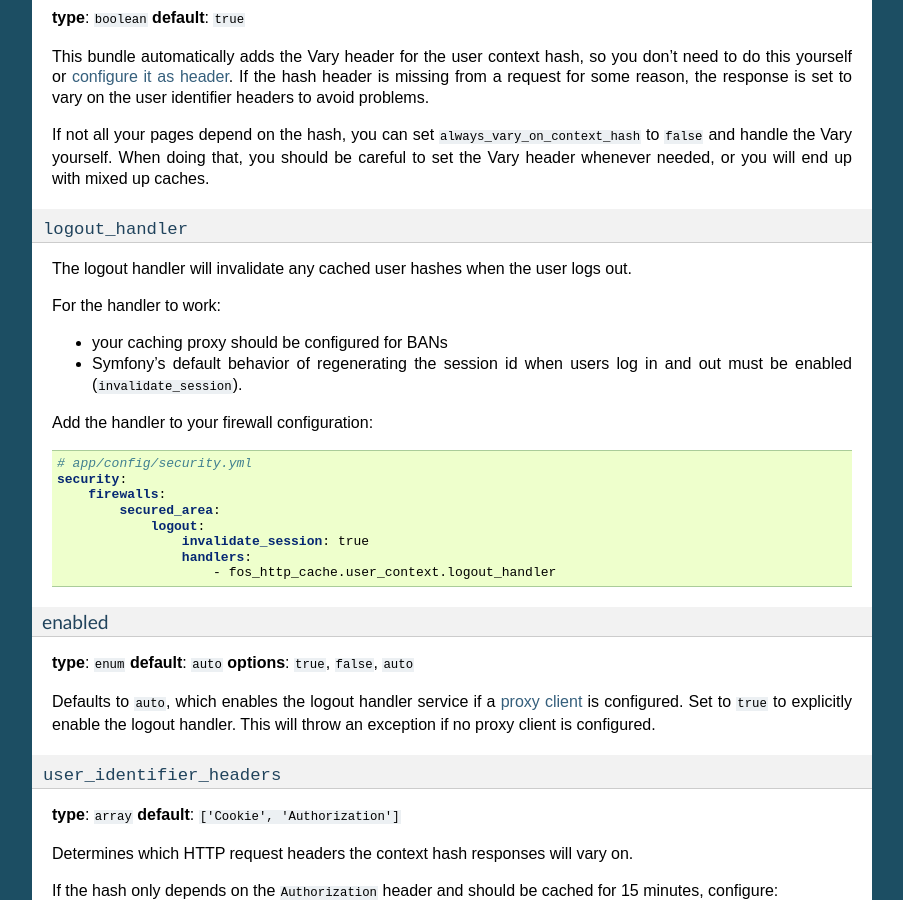
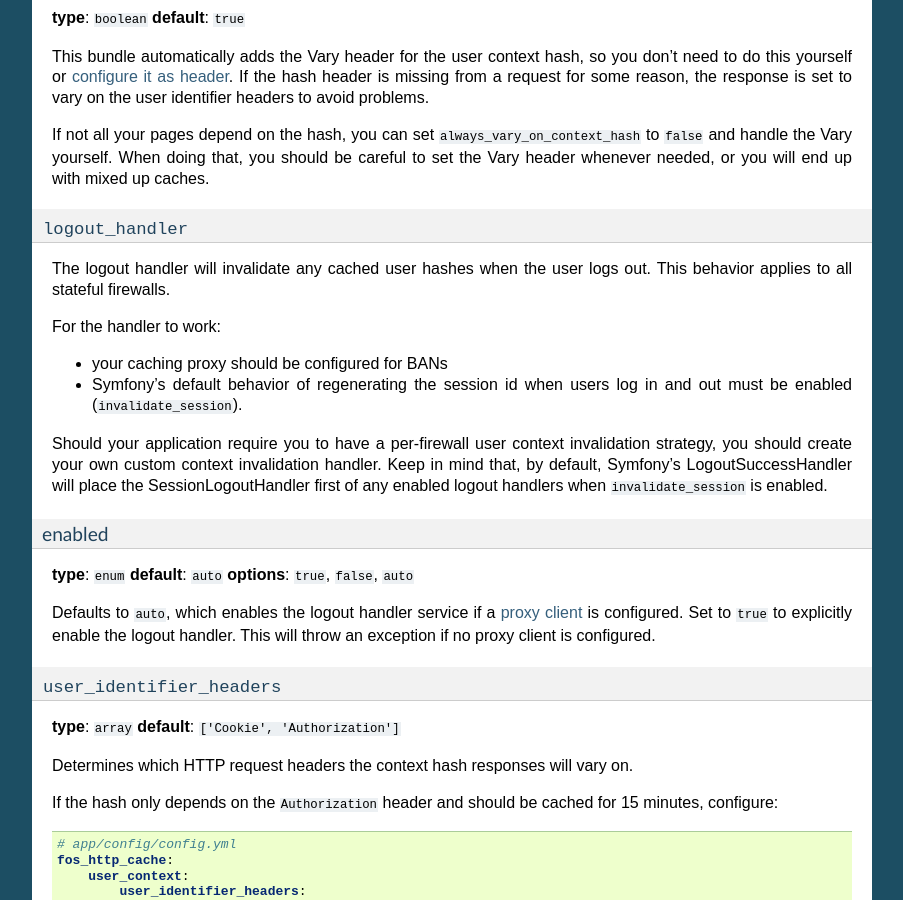
Before and after one commit to FriendsOfSymfony/FOSHttpCacheBundle, a Sphinx documentation site: the page built from Resources/doc/reference/configuration/user-context.rst, in a window 1280 px wide and 900 px high, scrolled down 2035 px. Shown: the whole window, without its empty margins (198-1101 px from the left). Built offline with Sphinx 7.4.7, drawn with Linux system fonts in a browser that asks for light colours.

Commit message:
add some docs

```diff
--- a/Resources/doc/reference/configuration/user-context.rst
+++ b/Resources/doc/reference/configuration/user-context.rst
@@ -139,7 +139,7 @@ or you will end up with mixed up caches.
 ~~~~~~~~~~~~~~~~~~
 
 The logout handler will invalidate any cached user hashes when the user logs
-out.
+out. This behavior applies to all stateful firewalls.
 
 For the handler to work:
 
@@ -147,18 +147,10 @@ For the handler to work:
 * Symfony’s default behavior of regenerating the session id when users log in
   and out must be enabled (``invalidate_session``).
 
-Add the handler to your firewall configuration:
-
-.. code-block:: yaml
-
-    # app/config/security.yml
-    security:
-        firewalls:
-            secured_area:
-                logout:
-                    invalidate_session: true
-                    handlers:
-                        - fos_http_cache.user_context.logout_handler
+Should your application require you to have a per-firewall user context invalidation
+strategy, you should create your own custom context invalidation handler.  Keep in mind that,
+by default, Symfony's LogoutSuccessHandler will place the SessionLogoutHandler first of any
+enabled logout handlers when ``invalidate_session`` is enabled.
 
 enabled
 """""""
```
Also changed, not shown: CHANGELOG.md (+7 -0 lines).
